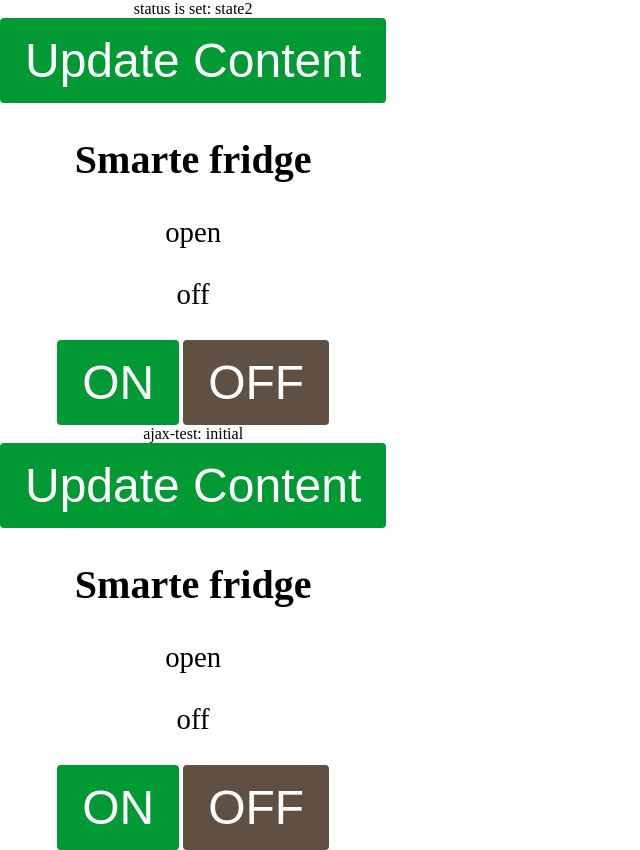
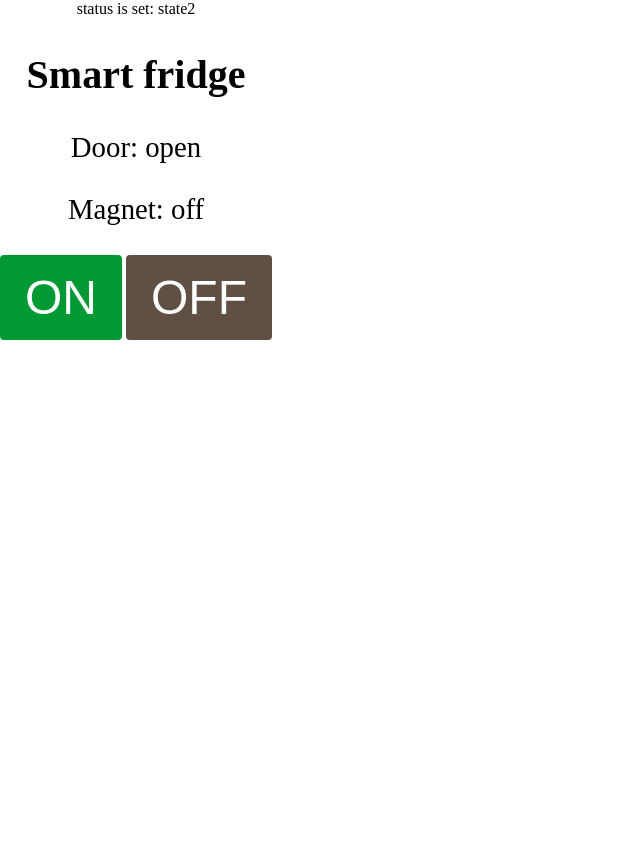
Before and after one commit to mario-trabert/RasPi_Backend, a Flask app: page /set_state2 in a window 1280 px wide. Shown: the whole page, without its empty margins (0-640 px from the left). After the commit the page ends 340 px from the top, so only its background shows below. Run offline with Flask 2, Linux system fonts and the light colour scheme.

Commit message:
update  billing raw

```diff
--- a/app.py
+++ b/app.py
@@ -138,7 +138,12 @@ def control_update_fridge_state():
         set_state3()
 
     # return render_template('index.html', magnet_state=session["status_magnet"], door_state=session["status_door"])
-    return ("status is set: " + str(session.get('status_session')))
+    if str(session.get('status_session')) == "state3":
+        #return("This is a bill")
+        return render_template('bill.html', quantity=42)
+    else:
+        return ("status is set: " + str(session.get('status_session')))
+
 
 
 #start the web server at localhost on port 80 port=1338
--- a/templates/index.html
+++ b/templates/index.html
@@ -2,77 +2,48 @@
 <html>
 <head>
 <title>RPi Web Server</title>
-<link rel="stylesheet" type="text/css" href="{{ url_for('static', filename='style.css') }}">
-<meta name="viewport" content="width=device-width, initial-scale=1">
-<script>
-    function get_fridge_state() {
-        console.log("starte: get_fridge_state()");
+<link rel="stylesheet"
+type="text/css" href="{{ url_for('static', filename='style.css') }}"> <meta
+name="viewport" content="width=device-width, initial-scale=1"> <script>
+    function loadDoc() {
       var xhttp = new XMLHttpRequest();
       xhttp.onreadystatechange = function() {
         if (this.readyState == 4 && this.status == 200) {
-         document.getElementById("div_fridge_state").innerHTML = this.responseText;
+         document.getElementById("demo").innerHTML = this.responseText;
+        }
+      };
+      xhttp.open("GET", "ajax_info.txt", true);
+      xhttp.send();
+    }
+
+
+    function get_fridge_state() {
+        console.log("calling: get_fridge_state()");
+      var xhttp = new XMLHttpRequest();
+      xhttp.onreadystatechange = function() {
+        if (this.readyState == 4 && this.status == 200) {
+         document.getElementById("fridge_state").innerHTML = this.responseText;
         }
       };
       xhttp.open("GET", "/update-state_fridge", true);
       xhttp.send();
-      setTimeout(get_fridge_state,1000);
+      setTimeout(get_fridge_state,200);
     }
 </script>
 </head>
+<body onload="get_fridge_state()">
+    <div id="fridge_state">
+        Hello World
+    </div>
+    <!--<button type="button" onclick="loadDoc()">Update Content</button>-->
 
-<body onload="get_fridge_state()">
-    <div id="div_fridge_state">
-        ajax-test: initial
-    </div>
-<button type="button" onclick="get_fridge_state()">Update Content</button>
-
-    <h2>Smarte fridge</h2>
-    <!-- <p>{{door_state_text}}</p> -->
-    <p>{{door_state}}</p>
-    <p>{{magnet_state}}</p>
-   <a href="/on"><button>ON</button></a>
+    <h2>Smart fridge</h2>
+    <p>Door: {{door_state}}</p>
+    <p>Magnet: {{magnet_state}}</p>
+    <a href="/on"><button>ON</button></a>
     <a href="/off"><button class="off">OFF</button></a>
 
 
 </script>
 </body>
 </html>
-<!DOCTYPE html>
-<html>
-<head>
-<title>RPi Web Server</title>
-<link rel="stylesheet" type="text/css" href="{{ url_for('static', filename='style.css') }}">
-<meta name="viewport" content="width=device-width, initial-scale=1">
-<script>
-    function get_fridge_state() {
-        console.log("starte: get_fridge_state()");
-      var xhttp = new XMLHttpRequest();
-      xhttp.onreadystatechange = function() {
-        if (this.readyState == 4 && this.status == 200) {
-         document.getElementById("div_fridge_state").innerHTML = this.responseText;
-        }
-      };
-      xhttp.open("GET", "/update-state_fridge", true);
-      xhttp.send();
-      setTimeout(get_fridge_state,1000);
-    }
-</script>
-</head>
-
-<body onload="get_fridge_state()">
-    <div id="div_fridge_state">
-        ajax-test: initial
-    </div>
-<button type="button" onclick="get_fridge_state()">Update Content</button>
-
-    <h2>Smarte fridge</h2>
-    <!-- <p>{{door_state_text}}</p> -->
-    <p>{{door_state}}</p>
-    <p>{{magnet_state}}</p>
-   <a href="/on"><button>ON</button></a>
-    <a href="/off"><button class="off">OFF</button></a>
-
-
-</script>
-</body>
-</html>
```
Also changed, not shown: templates/bill.html (added, +9 -0 lines).
